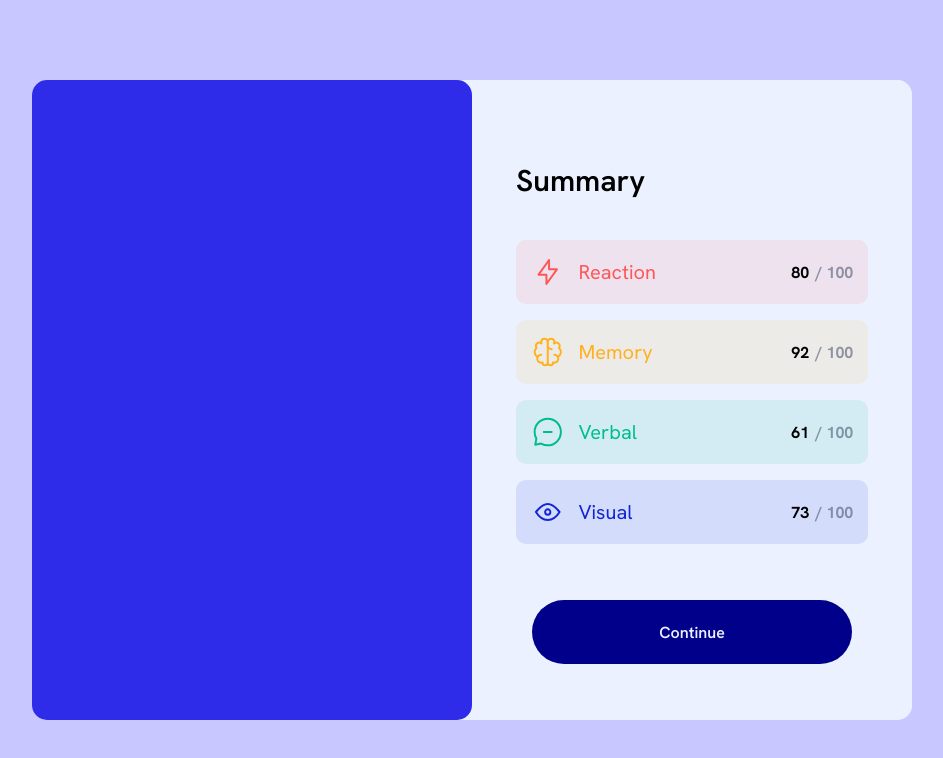
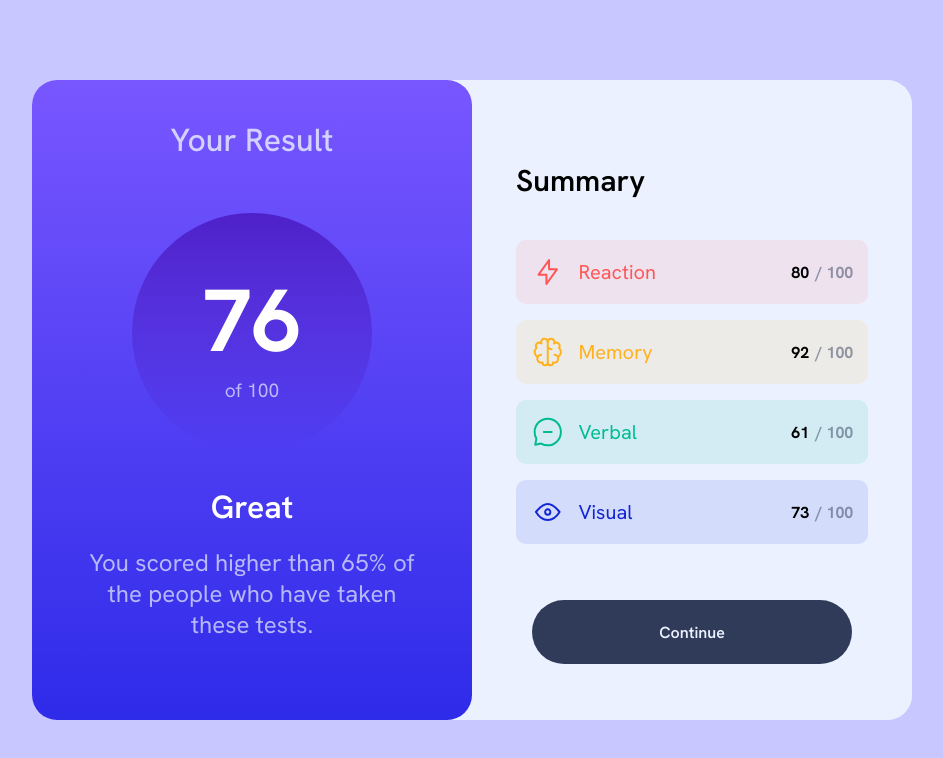
Before and after one commit to Unnati-Chaudhari/Result-summary-component, a plain HTML site: page index.html in a window 1280 px wide. Shown: the whole page, without its empty margins (168-1111 px from the left). Drawn offline with Linux system fonts and the light colour scheme.

Commit message:
Complete result card

```diff
--- a/index.html
+++ b/index.html
@@ -14,7 +14,21 @@
   <div class="main_container">
 
     <div class="container">
-      <div class="container_card_one"></div>
+
+      <!-- ---------Result Section--------- -->
+      <div class="container_card_one">
+        <div class="your_result">Your Result</div>
+        <div class="total_score">
+          <div class="circle">
+            <h1>76</h1>
+            <p id="out_of">of 100</p>
+          </div>
+        </div>
+        <div class="great">Great</div>
+        <div class="appreciation"><p id="text">You scored higher than 65% of</p> <p id="text">the people who have taken</p> <p id="text">these tests.</p></div>
+      </div>
+
+      <!-- --------Summary Section--------- -->
       <div class="container_card_two">
         <div class="summary">Summary</div>
 
--- a/style.css
+++ b/style.css
@@ -20,22 +20,99 @@
     justify-content: center;
     align-items: center;
      background-color:hsl(221, 100%, 96%);
-     border-radius: 15px;
+     border-radius: 25px;
 }
 
+/* ------------Result Section-------------- */
 .container_card_one {
     height: 40rem;
     width: 27.5rem;
-    background-color: hsl(241, 81%, 54%);
-    border-radius: 15px;
+    background: linear-gradient(
+    180deg,
+    hsl(252, 100%, 67%),
+    hsl(241, 81%, 54%));;
+    border-radius: 25px;
+    display: flex;
+    flex-direction: column;
+    align-items: center;
+    justify-content: center;
 }
 
+.your_result{
+    height: 9rem;
+    width: 22rem;
+    font-size: 2rem;
+    font-weight: 500;
+    color: hsl(221, 100%, 96%, 0.8);;
+    display: flex;
+    align-items: center;
+    justify-content: center;
+
+}
+
+.total_score{
+    height: 20rem;
+    width: 22rem;
+    display: flex;
+    align-items: center;
+    justify-content: center;
+
+
+}
+
+.circle {
+    height: 15rem;
+    width: 15rem;
+    border-radius: 50%;
+    background: linear-gradient(
+        hsl(256, 72%, 46%),
+        hsla(241, 72%, 46%, 0));;
+    display: flex;
+    flex-direction: column;
+    justify-content: center;
+    align-items: center;
+}
+
+h1 {
+    font-size: 5.5rem;
+    color: hsl(0, 0%, 100%);
+}
+
+#out_of {
+    font-size: 1.2rem;
+    color: hsl(221, 100%, 96%, 0.7);
+}
+
+.great{
+    height: 6rem;
+    width: 22rem;
+    color: hsl(0, 0%, 100%);
+    font-size: 2rem;
+    font-weight: 600;
+    display: flex;
+    align-items: center;
+    justify-content: center;
+
+
+}
+
+.appreciation{
+    height: 13rem;
+    width: 22rem;
+    color: hsl(221, 100%, 96%, 0.7);
+    font-size: 1.5rem;
+    text-align: center;
+
+}
+
+
+/* ------------Summary Section------------ */
 .container_card_two {
     height: 40rem;
     width: 27.5rem;
     background-color:hsl(221, 100%, 96%);
-    border-top-right-radius: 15px;
-    border-bottom-right-radius: 15px;
+    border-top-right-radius: 25px;
+    border-bottom-right-radius: 25px;
     display: flex;
     flex-direction: column;
     justify-content: center;
@@ -186,5 +263,9 @@ button {
     color: hsl(221, 100%, 96%);
     font-size: 1rem;
     font-weight: 600;
-    background-color: darkblue;
+    background-color: hsl(224, 30%, 27%);;
 }
+
+button:hover{
+    background-color: hsl(234, 85%, 45%);
+}
```
